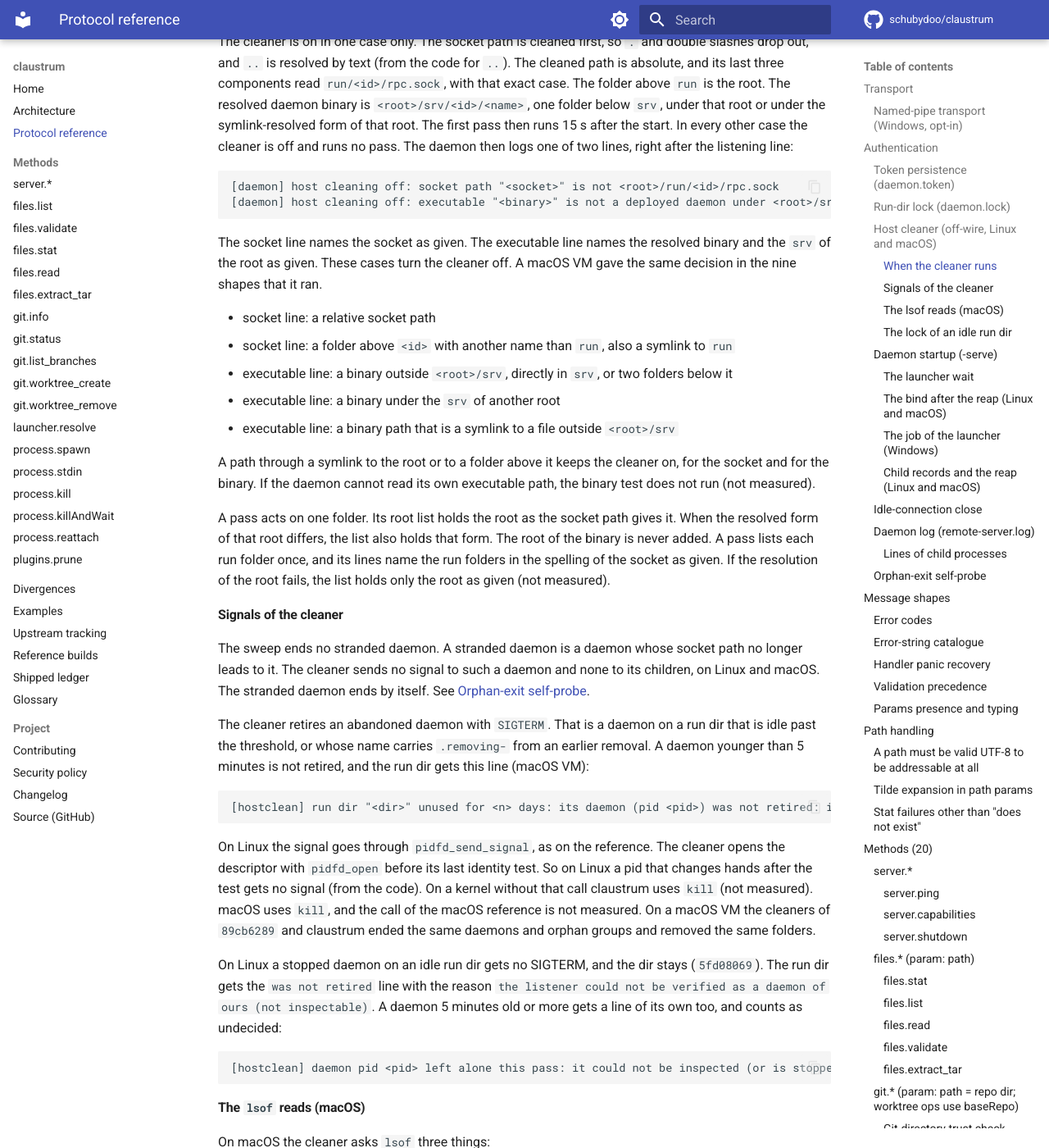
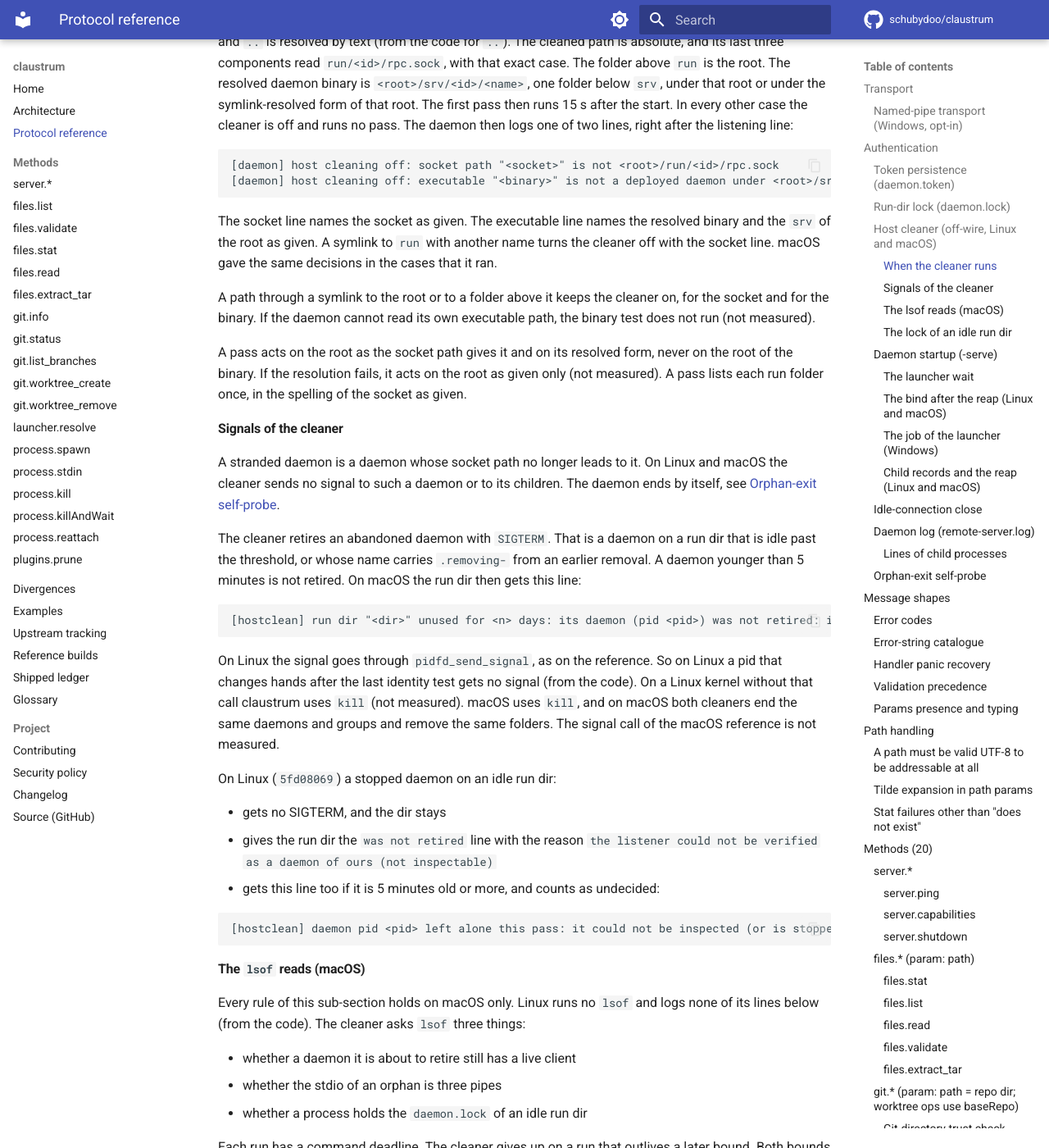
Before and after one commit to schubydoo/claustrum, an MkDocs documentation site: the page built from docs/PROTOCOL.md, in a window 1280 px wide and 1400 px high, scrolled down 6221 px. Shown: the whole window at 82% size. Built offline with MkDocs 1.6.1 and Material for MkDocs 9.7.7, drawn with Linux system fonts in a browser that asks for light colours; comment, search, counter and statistics services are not loaded; some of the changed text lies outside the part shown.

Commit message:
docs: cut the host cleaner section of PROTOCOL.md to what a reader acts on
Co-Authored-By: Claude Opus 5.5 <noreply@anthropic.com>

````diff
--- a/docs/PROTOCOL.md
+++ b/docs/PROTOCOL.md
@@ -292,25 +292,24 @@ signals it, in the eviction and in `-stop`. The reference skips that test. See
 ### Host cleaner (off-wire, Linux and macOS)
 
 A periodic sweep ends orphaned Claude Code process groups, retires abandoned
-daemons and tidies stale run dirs. It reaches no JSON-RPC frame, so nothing here is
-a wire contract. It is recorded because it ends processes and removes folders on
-the host. A rule with no mark was measured against `89cb6289` on a Linux VM. A rule
-that names macOS was measured on a macOS VM against `89cb6289`. A rule marked
-`5fd08069` was measured against that build.
-
-claustrum links no cleaner on Windows. The Windows references logged no cleaner
-line and changed nothing, in a check with no positive control.
+daemons and tidies stale run dirs. It reaches no JSON-RPC frame. A rule with no mark was
+measured against `89cb6289` on a Linux VM. A rule that names macOS was measured on
+a macOS VM against `89cb6289`. A rule marked `5fd08069` was measured against that
+build.
+
+claustrum links no cleaner on Windows. The Windows reference showed none either,
+in a check with no positive control.
 
 #### When the cleaner runs
 
 The cleaner is on in one case only. The socket path is cleaned first, so `.` and
-double slashes drop out, and `..` is resolved by text (from the code for `..`). The cleaned path is absolute, and its
-last three components read `run/<id>/rpc.sock`, with that exact case. The folder above
-`run` is the root. The resolved daemon binary is `<root>/srv/<id>/<name>`, one
-folder below `srv`, under that root or under the symlink-resolved form of that root.
-The first pass then runs 15 s after the start. In every other case the cleaner is
-off and runs no pass. The daemon then logs one of two lines, right after the
-listening line:
+double slashes drop out, and `..` is resolved by text (from the code for `..`). The
+cleaned path is absolute, and its last three components read `run/<id>/rpc.sock`,
+with that exact case. The folder above `run` is the root. The resolved daemon
+binary is `<root>/srv/<id>/<name>`, one folder below `srv`, under that root or
+under the symlink-resolved form of that root. The first pass then runs 15 s after
+the start. In every other case the cleaner is off and runs no pass. The daemon
+then logs one of two lines, right after the listening line:
 
 ```
 [daemon] host cleaning off: socket path "<socket>" is not <root>/run/<id>/rpc.sock
@@ -318,53 +317,47 @@ listening line:
 ```
 
 The socket line names the socket as given. The executable line names the resolved
-binary and the `srv` of the root as given. These cases turn the cleaner off. A
-macOS VM gave the same decision in the nine shapes that it ran.
-
-- socket line: a relative socket path
-- socket line: a folder above `<id>` with another name than `run`, also a symlink to `run`
-- executable line: a binary outside `<root>/srv`, directly in `srv`, or two folders below it
-- executable line: a binary under the `srv` of another root
-- executable line: a binary path that is a symlink to a file outside `<root>/srv`
+binary and the `srv` of the root as given. A symlink to `run` with another name
+turns the cleaner off with the socket line. macOS gave the same decisions in the
+cases that it ran.
 
 A path through a symlink to the root or to a folder above it keeps the cleaner on,
 for the socket and for the binary. If the daemon cannot read its own executable
 path, the binary test does not run (not measured).
 
-A pass acts on one folder. Its root list holds the root as the socket path gives
-it. When the resolved form of that root differs, the list also holds that form.
-The root of the binary is never added. A pass lists each run folder once, and its
-lines name the run folders in the spelling of the socket as given. If the
-resolution of the root fails, the list holds only the root as given (not
-measured).
+A pass acts on the root as the socket path gives it and on its resolved form, never
+on the root of the binary. If the resolution fails, it acts on the root as given
+only (not measured). A pass lists each run folder once, in the spelling of the
+socket as given.
 
 #### Signals of the cleaner
 
-The sweep ends no stranded daemon. A stranded daemon is a daemon whose socket path
-no longer leads to it. The cleaner sends no signal to such a daemon and none to its
-children, on Linux and macOS. The stranded daemon ends by itself. See
-[Orphan-exit self-probe](#orphan-exit-self-probe).
+A stranded daemon is a daemon whose socket path no longer leads to it. On Linux
+and macOS the cleaner sends no signal to such a daemon or to its children. The
+daemon ends by itself, see [Orphan-exit self-probe](#orphan-exit-self-probe).
 
 The cleaner retires an abandoned daemon with `SIGTERM`. That is a daemon on a run
 dir that is idle past the threshold, or whose name carries `.removing-` from an
-earlier removal. A daemon younger than 5 minutes is not retired, and the run dir
-gets this line (macOS VM):
+earlier removal. A daemon younger than 5 minutes is not retired. On macOS the run
+dir then gets this line:
 
 ```
 [hostclean] run dir "<dir>" unused for <n> days: its daemon (pid <pid>) was not retired: it is too young to judge
 ```
 
-On Linux the signal goes through `pidfd_send_signal`, as on the reference. The
-cleaner opens the descriptor with `pidfd_open` before its last identity test. So on
-Linux a pid that changes hands after the test gets no signal (from the code). On a
-kernel without that call claustrum uses `kill` (not measured). macOS uses `kill`,
-and the call of the macOS reference is not measured. On a macOS VM the cleaners of `89cb6289` and claustrum ended the same
-daemons and orphan groups and removed the same folders.
-
-On Linux a stopped daemon on an idle run dir gets no SIGTERM, and the dir stays
-(`5fd08069`). The run dir gets the `was not retired` line with the reason
-`the listener could not be verified as a daemon of ours (not inspectable)`. A daemon
-5 minutes old or more gets a line of its own too, and counts as undecided:
+On Linux the signal goes through `pidfd_send_signal`, as on the reference. So on
+Linux a pid that changes hands after the last identity test gets no signal (from
+the code). On a Linux kernel without that call claustrum uses `kill` (not
+measured). macOS uses `kill`, and on macOS both cleaners end the same daemons and
+groups and remove the same folders. The signal call of the macOS reference is not
+measured.
+
+On Linux (`5fd08069`) a stopped daemon on an idle run dir:
+
+- gets no SIGTERM, and the dir stays
+- gives the run dir the `was not retired` line with the reason
+  `the listener could not be verified as a daemon of ours (not inspectable)`
+- gets this line too if it is 5 minutes old or more, and counts as undecided:
 
 ```
 [hostclean] daemon pid <pid> left alone this pass: it could not be inspected (or is stopped)
@@ -372,54 +365,55 @@ On Linux a stopped daemon on an idle run dir gets no SIGTERM, and the dir stays
 
 #### The `lsof` reads (macOS)
 
-On macOS the cleaner asks `lsof` three things:
+Every rule of this sub-section holds on macOS only. Linux runs no `lsof` and logs
+none of its lines below (from the code). The cleaner asks `lsof` three things:
 
 - whether a daemon it is about to retire still has a live client
 - whether the stdio of an orphan is three pipes
 - whether a process holds the `daemon.lock` of an idle run dir
 
-An `lsof` run has a command deadline and a wait for its output pipe, and the
-cleaner gives up on a run that outlives a later bound. The pipe wait lets a slow run
-end with no output well before that bound. Those bounds are claustrum's own. claustrum tells these
-outcomes of a run apart:
+Each run has a command deadline. The cleaner gives up on a run that outlives a
+later bound. Both bounds are claustrum's own. The outcomes of a run:
 
 | `lsof` outcome | busy read of a daemon | lock read of a run dir |
 |---|---|---|
 | the command does not start | the daemon gets no SIGTERM | a dir with a lock file stays |
 | the run writes to stderr and exits 1 | the daemon gets no SIGTERM | a dir with a lock file stays |
-| the cleaner gives up on the run | no SIGTERM, the `was not retired` line and no `left alone` line, as `5fd08069` | kept (claustrum's own, not measured) |
-| the deadline ends the run | no SIGTERM, as `5fd08069` | kept, as `5fd08069` |
+| the cleaner gives up on the run | no SIGTERM, the `was not retired` line and no `left alone` line (`5fd08069`) | kept (claustrum's own, not measured) |
+| the deadline ends the run | no SIGTERM (`5fd08069`) | kept (`5fd08069`) |
 | the run completes with nothing on stderr | the output decides | the output decides |
 
 The exit code is no rule. When no process holds the file, `lsof` exits 1 with no
-text, and the dir then goes. claustrum reads a run that it gave up on as busy, and
-it reads the daemon again until its busy sampling ends. So its pass runs longer
-than the pass of `5fd08069`, with the same signals and folders.
-[D17](DIVERGENCES.md#d17) is retired as parity for that reason.
-
-When the busy read of a daemon gets no answer, the pass logs these two lines for
-it. The first one comes before every run dir line. The summary counts the daemon
-under `candidates left undecided`:
+text, and the dir then goes. claustrum reads every run that writes to stderr as no
+answer, whatever its exit code and stdout. Of those runs, only exit 1 with no
+stdout is measured.
+After a run that it gave up on, claustrum reads the daemon again, so the pass
+takes longer. The signals and folders stay the same ([D17](DIVERGENCES.md#d17),
+retired).
+
+When the busy read of a daemon gets no answer, the pass logs these two lines and
+counts the daemon under `candidates left undecided`. The first line comes before
+every run dir line:
 
 ```
 [hostclean] daemon pid <pid> left alone this pass: its open files could not be inspected
 [hostclean] run dir "<dir>" unused for <n> days: its daemon (pid <pid>) was not retired: a connection is attached to it right now, or that could not be read: in use after all
 ```
 
-The first line goes only to a daemon that is 5 minutes old or more and serves an
-idle run dir. Each such daemon gets it and counts once. With more than 4096
-processes claustrum prints no such line (from the code, not measured).
+The first line goes once to each daemon that is 5 minutes old or more and serves
+an idle run dir. With more than 4096 processes claustrum prints no such line (from
+the code, not measured).
 
 When the stdio read of an orphaned Claude Code group gets no answer, the cleaner
-does not signal the group. The pass logs this line after the daemon line and
-before the run dir lines, and counts the group as undecided:
+does not signal the group. It logs this line after the daemon line and before the
+run dir lines, and counts the group as undecided:
 
 ```
 [hostclean] process group <pgid> left alone this pass: its descriptors could not be inspected
 ```
 
-With a working `lsof` the cleaner ends the group. A run that the cleaner gave up on
-spares the group with claustrum's own line:
+With a working `lsof` the cleaner ends the group. A run that the cleaner gave up
+on spares the group with claustrum's own line:
 
 ```
 [hostclean] spared process group <pgid> this sweep: its open descriptors were unreadable
@@ -445,31 +439,24 @@ On macOS these states keep the dir with the line
 
 On macOS the dir goes in these states:
 
-- the dir has no `daemon.lock`
+- the dir has no `daemon.lock`. No `lsof` runs then, so a failed run changes
+  nothing
 - only the cleaner itself holds the lock file open
 - the lock holds no record (text, `{}`, or the first half of a record), and no
   process holds it
 - the lock holds the record of a live pid that does not hold the file
 - the lock holds the record of a dead pid, and no process holds it
 
-No `lsof` runs for a missing lock, so a failed run changes nothing (from the
-code). That is measured for a command that does not start and for a run that
-writes to stderr and exits 1.
-
-Not measured: a second pass, and an `lsof` run that writes to stderr with another
-exit code or with output on stdout too. claustrum reads each such run as no
-answer, whatever the exit code and the output are.
-
-Linux is not measured for the `lsof` states above. On Linux three states keep the dir: a lock
-that cannot be opened, a lock that is no regular file, and lock content that is no
-record. The dir then gets claustrum's own line
+A second pass is not measured on macOS.
+
+On Linux a lock that cannot be opened, a lock that is no regular file, and lock
+content that is no record keep the dir, with claustrum's own line
 `[hostclean] run dir "<dir>" kept: whether a process holds its run-dir lock could not be determined`.
-An empty `daemon.lock` is not such content: the cleaner asks whether a live process
-holds it, and the dir goes when none does.
-On Linux, when `/proc/locks` cannot be read, a dir whose `daemon.lock` is a regular
-file, empty or with a record, stays with the `could not be examined` line. That
-holds also when a process holds the lock (`5fd08069`). On Linux the pass logs
-neither `left alone this pass` line of the `lsof` reads (from the code).
+On Linux an empty `daemon.lock` is not such content: the dir goes when no live
+process holds it. On Linux (`5fd08069`) the
+`could not be examined` line keeps a dir when `/proc/locks` cannot be read. That
+is for a `daemon.lock` that is a regular file, empty or with a record. A process
+that holds the lock changes nothing there.
 
 ### Daemon startup (`-serve`)
 
````
Also changed, not shown: 1 other file.
